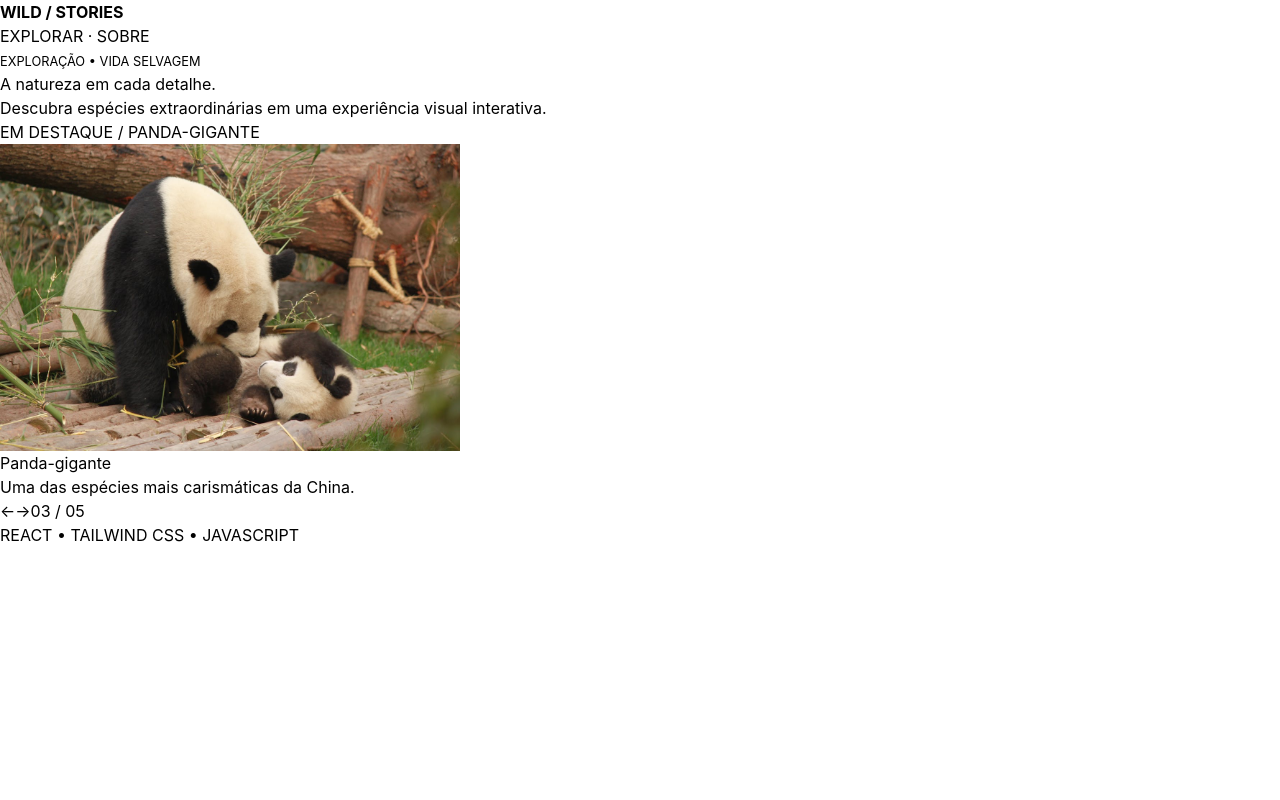
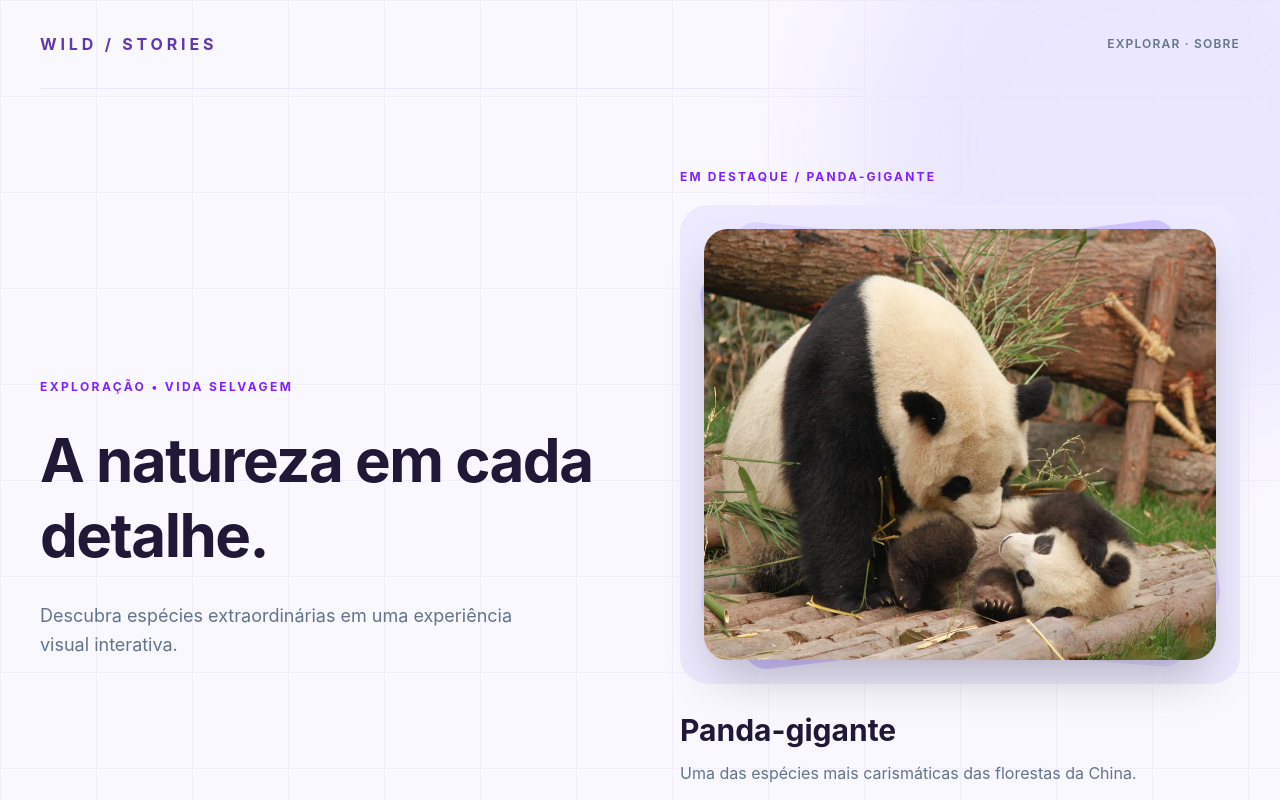
Before and after one commit to joaogabrieI/image-slider, a React (Vite) app: page / in a window 1280 px wide. Shown: the top 800 px of the page. Built offline with nearby package versions, Linux system fonts and the light colour scheme.

Commit message:
style: reproduce image slider figma with tailwind

```diff
--- a/src/App.jsx
+++ b/src/App.jsx
@@ -3,30 +3,33 @@ import ImageSlider from './components/ImageSlider.jsx';
 
 export default function App() {
   return (
-    <div className="app">
+    <div className="relative isolate min-h-screen overflow-hidden text-ink">
       <Background />
-
-      <header>
-        <strong>WILD / STORIES</strong>
-        <nav aria-label="Navegação principal">
-          <span>EXPLORAR</span> · <span>SOBRE</span>
+      <div className="mx-auto max-w-[1280px] px-6 sm:px-10">
+        <header className="flex items-center justify-between border-b border-violet-100 py-8">
+          <strong className="text-mauve tracking-[.24em]">WILD / STORIES</strong>
+          <nav aria-label="Navegação principal" className="text-xs font-semibold tracking-widest text-slate-500">
+            EXPLORAR · SOBRE
           </nav>
         </header>
-
-      <main>
-        <section className="intro" aria-label="Apresentação">
-          <small>EXPLORAÇÃO • VIDA SELVAGEM</small>
-          <h1>A natureza em cada detalhe.</h1>
-          <p>
-            Descubra espécies extraordinárias em uma
-            experiência visual interativa.
+        <main className="grid gap-16 py-20 lg:grid-cols-2 lg:items-center lg:gap-20">
+          <section aria-label="Apresentação" className="space-y-7">
+            <p className="text-xs font-bold tracking-[.2em] text-violet-600">
+              EXPLORAÇÃO • VIDA SELVAGEM
+            </p>
+            <h1 className="max-w-xl text-5xl font-bold leading-tight tracking-tight sm:text-6xl">
+              A natureza em cada detalhe.
+            </h1>
+            <p className="max-w-lg text-lg leading-relaxed text-slate-500">
+              Descubra espécies extraordinárias em uma experiência visual interativa.
             </p>
           </section>
-
           <ImageSlider />
         </main>
-
-      <footer>REACT • TAILWIND CSS • JAVASCRIPT</footer>
+        <footer className="py-10 text-xs font-semibold tracking-widest text-slate-400">
+          REACT • TAILWIND CSS • JAVASCRIPT
+        </footer>
+      </div>
     </div>
   );
 }
--- a/src/components/Background.jsx
+++ b/src/components/Background.jsx
@@ -1,3 +1,8 @@
 export default function Background() {
-    return <div className="background" aria-hidden="true" />;
-}
+    return (
+      <div aria-hidden="true" className="pointer-events-none absolute inset-0 -z-10 overflow-hidden bg-lavender">
+        <div className="absolute -right-36 -top-36 size-[580px] rounded-full bg-violet-200/50 blur-3xl" />
+        <div className="absolute inset-0 bg-[linear-gradient(to_right,#ebe5f6_1px,transparent_1px),linear-gradient(to_bottom,#ebe5f6_1px,transparent_1px)] bg-[size:6rem_6rem] opacity-50" />
+      </div>
+    );
+  }
--- a/src/components/ImageSlider.jsx
+++ b/src/components/ImageSlider.jsx
@@ -2,20 +2,25 @@ import SliderControls from './SliderControls.jsx';
 
 export default function ImageSlider() {
   return (
-    <section aria-label="Galeria da vida selvagem">
-      <p>EM DESTAQUE / PANDA-GIGANTE</p>
-
-      <div>
+    <section aria-label="Galeria da vida selvagem" className="w-full min-w-0">
+      <p className="mb-5 text-xs font-bold tracking-[.18em] text-violet-600">
+        EM DESTAQUE / PANDA-GIGANTE
+      </p>
+      <div className="relative aspect-[1.17] rounded-[28px] bg-violet-100 p-6">
+        <div className="absolute inset-10 rotate-[-7deg] rounded-3xl bg-violet-300/70" />
+        <div className="absolute inset-9 rotate-[5deg] rounded-3xl bg-violet-200" />
         <img
           src="/images/image-3.jpg"
           alt="Pandas descansando em seu habitat"
-          width="460"
+          className="relative h-full w-full rounded-3xl object-cover shadow-2xl"
         />
       </div>
-
-      <h2>Panda-gigante</h2>
-      <p>Uma das espécies mais carismáticas da China.</p>
-
+      <div className="mt-7">
+        <h2 className="text-3xl font-bold">Panda-gigante</h2>
+        <p className="mt-3 text-base leading-relaxed text-slate-500">
+          Uma das espécies mais carismáticas das florestas da China.
+        </p>
+      </div>
       <SliderControls />
     </section>
   );
--- a/src/components/SliderControls.jsx
+++ b/src/components/SliderControls.jsx
@@ -1,13 +1,17 @@
+import { ArrowLeft, ArrowRight } from 'lucide-react';
+
 export default function SliderControls() {
-    return (
-        <div role="group" aria-label="Controles do slider">
-            <button type="button" aria-label="Imagem anterior">
-                ←
-            </button>
-            <button type="button" aria-label="Próxima imagem">
-                →
-            </button>
-            <span aria-live="polite">03 / 05</span>
-        </div>
-    );
+  return (
+    <div className="mt-8 flex items-center gap-3" role="group" aria-label="Controles do slider">
+      <button type="button" aria-label="Imagem anterior"
+        className="grid size-13 place-items-center rounded-2xl border border-violet-100 bg-white text-mauve shadow-sm">
+        <ArrowLeft size={20} />
+      </button>
+      <button type="button" aria-label="Próxima imagem"
+        className="grid size-13 place-items-center rounded-2xl bg-mauve text-white shadow-sm">
+        <ArrowRight size={20} />
+      </button>
+      <span aria-live="polite" className="ml-auto text-sm font-bold text-mauve">03 / 05</span>
+    </div>
+  );
 }
```
Lines whose indentation alone changed are shown as unchanged.
